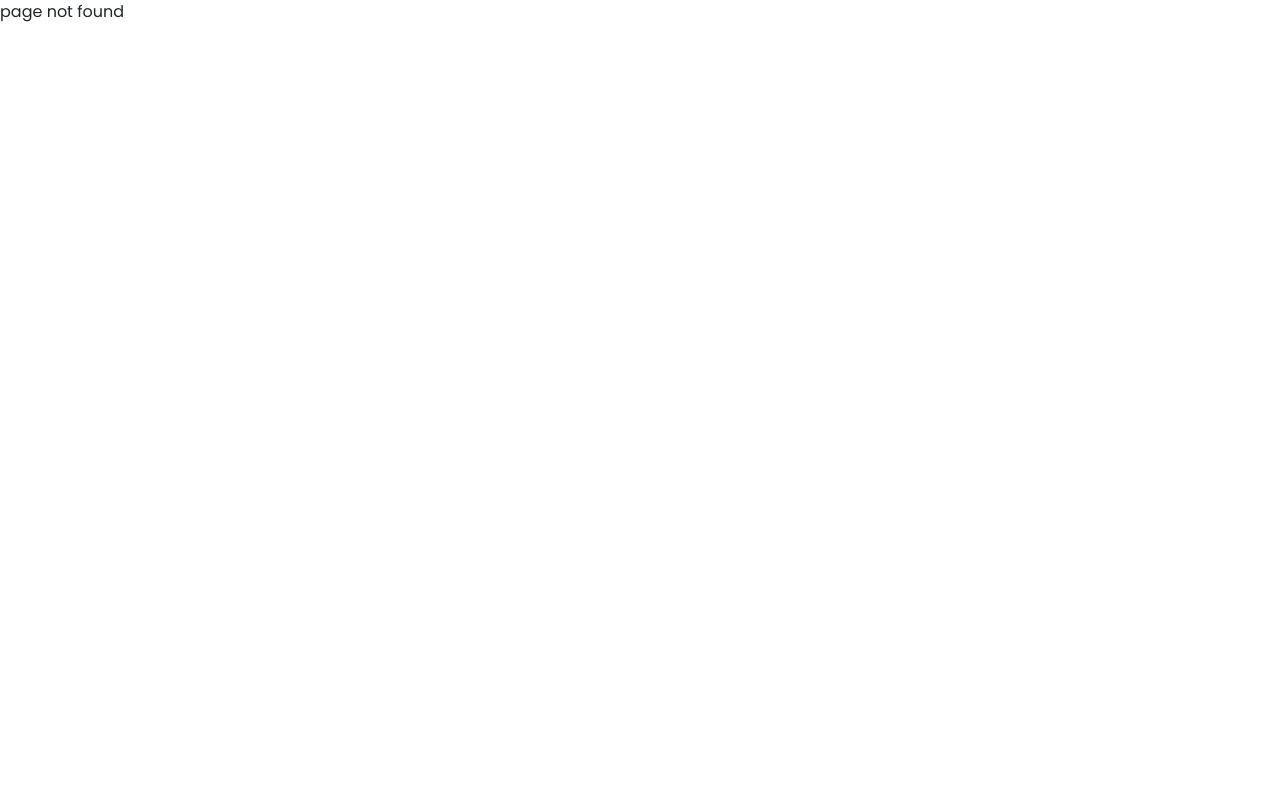
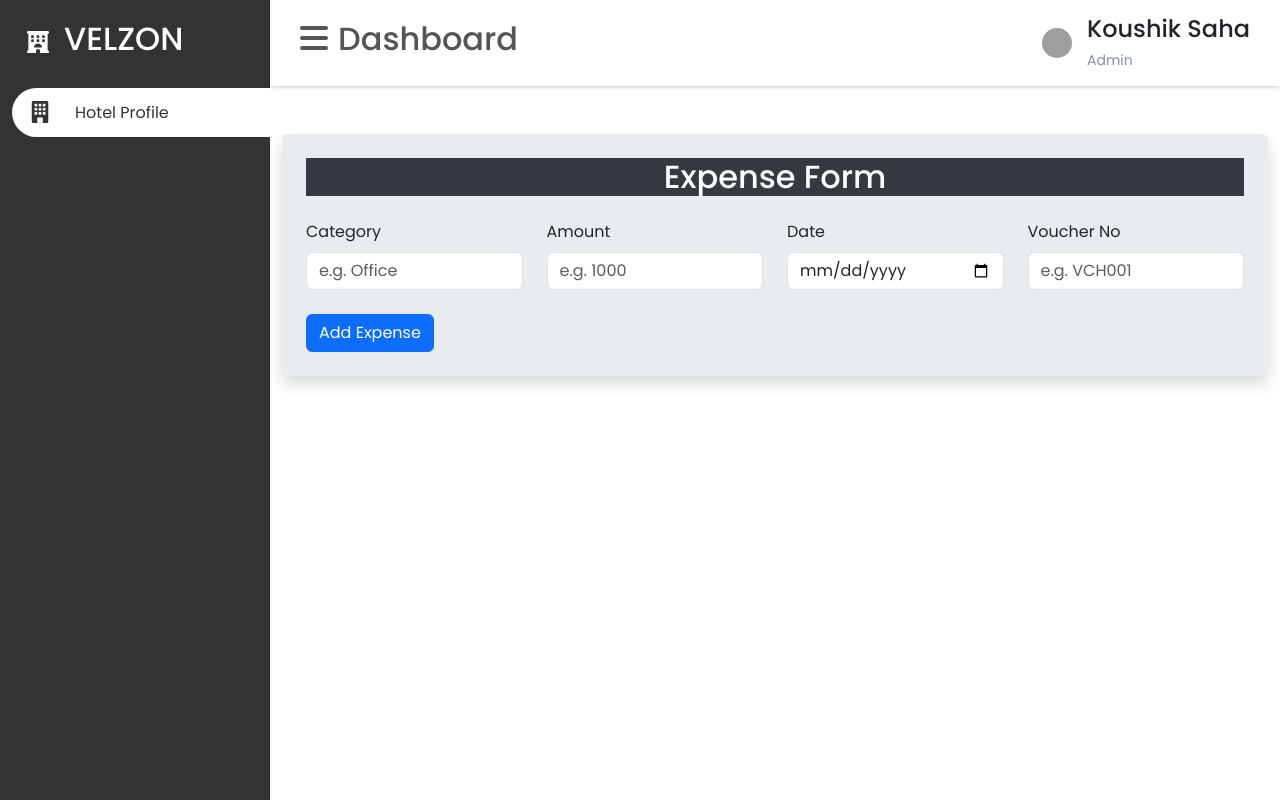
Before and after one commit to Vireta-Group/hotel-saas-frontend, a React (Vite) app: page /expense-form in a window 1280 px wide. Before the commit this address had no page. Built offline with nearby package versions, Linux system fonts and the light colour scheme; grey boxes are pictures that could not be loaded.

Commit message:
Expense form

```diff
--- /dev/null
+++ b/src/coreModule/expenseForm/expenseForm.jsx
@@ -0,0 +1,142 @@
+import React, { useState } from "react";
+
+const ExpenseForm = () => {
+    const [formData, setFormData] = useState({
+        category: "",
+        amount: "",
+        date: "",
+        voucher: "",
+    });
+
+    const [expenses, setExpenses] = useState([]);
+
+    const handleChange = (e) => {
+        setFormData({
+            ...formData,
+            [e.target.name]: e.target.value,
+        });
+    };
+
+    const handleSubmit = (e) => {
+        e.preventDefault();
+        const { category, amount, date, voucher } = formData;
+
+        if (!category || !amount || !date || !voucher) {
+            alert("Please fill in all fields");
+            return;
+        }
+
+        setExpenses((prev) => [...prev, formData]);
+        setFormData({ category: "", amount: "", date: "", voucher: "" });
+    };
+
+    const totalAmount = expenses.reduce(
+        (sum, exp) => sum + parseFloat(exp.amount || 0),
+        0
+    );
+
+    return (
+        <div className="container mt-5">
+            {/* Expense Form */}
+            <div className="p-4 mb-5 rounded shadow" style={{ backgroundColor: "#e9ecef" }}>
+                <h2 className="mb-4 text-center"
+                    style={{
+                        backgroundColor: "#343a40",
+                        color: "white",
+                    }}>
+                    Expense Form</h2>
+                <form onSubmit={handleSubmit}>
+                    <div className="row">
+                        <div className="mb-3 col-md-3">
+                            <label className="form-label">Category</label>
+                            <input
+                                type="text"
+                                name="category"
+                                className="form-control"
+                                value={formData.category}
+                                onChange={handleChange}
+                                placeholder="e.g. Office"
+                            />
+                        </div>
+
+                        <div className="mb-3 col-md-3">
+                            <label className="form-label">Amount</label>
+                            <input
+                                type="number"
+                                name="amount"
+                                className="form-control"
+                                value={formData.amount}
+                                onChange={handleChange}
+                                placeholder="e.g. 1000"
+                            />
+                        </div>
+
+                        <div className="mb-3 col-md-3">
+                            <label className="form-label">Date</label>
+                            <input
+                                type="date"
+                                name="date"
+                                className="form-control"
+                                value={formData.date}
+                                onChange={handleChange}
+                            />
+                        </div>
+
+                        <div className="mb-3 col-md-3">
+                            <label className="form-label">Voucher No</label>
+                            <input
+                                type="text"
+                                name="voucher"
+                                className="form-control"
+                                value={formData.voucher}
+                                onChange={handleChange}
+                                placeholder="e.g. VCH001"
+                            />
+                        </div>
+                    </div>
+
+                    <button type="submit" className="btn btn-primary mt-2">
+                        Add Expense
+                    </button>
+                </form>
+            </div>
+
+            {/* Expense Report */}
+            {expenses.length > 0 && (
+                <div className="p-4 rounded shadow text-center"
+                    style={{
+                        backgroundColor: "#343a40",
+                        color: "white",
+                    }}>
+                    <h4 className="mb-3">Expense Report</h4>
+                    <table className="table table-bordered table-striped">
+                        <thead>
+                            <tr>
+                                <th>Date</th>
+                                <th>Category</th>
+                                <th>Voucher</th>
+                                <th className="text-end">Amount (৳)</th>
+                            </tr>
+                        </thead>
+                        <tbody>
+                            {expenses.map((exp, index) => (
+                                <tr key={index}>
+                                    <td>{exp.date}</td>
+                                    <td>{exp.category}</td>
+                                    <td>{exp.voucher}</td>
+                                    <td className="text-end">{parseFloat(exp.amount).toFixed(2)}</td>
+                                </tr>
+                            ))}
+                        </tbody>
+                    </table>
+
+                    <h5 className="text-end mt-3">
+                        Total Expense: <strong>৳ {totalAmount.toFixed(2)}</strong>
+                    </h5>
+                </div>
+            )}
+        </div>
+    );
+};
+
+export default ExpenseForm;
--- a/src/routes/routes.jsx
+++ b/src/routes/routes.jsx
@@ -24,6 +24,8 @@ import EmployeeJobroleProfile from "../pages/hrmPayroll/employeeJobroleProfile/E
 import SearchLeave from "../pages/leaveManagement/LeaveSearch/LeaveSearch";
 import LeaveDetail from "../pages/leaveManagement/LeaveDetail/LeaveDetail";
 import AdminLeaveDetailList from "../pages/leaveManagement/AdminLeaveDetailList/AdminLeaveDetailList";
+import ExpenseForm from "../coreModule/expenseForm/expenseForm";
+import ExpenseReport from "../coreModule/ExpenseReport";
 
 const router = createBrowserRouter(
   createRoutesFromElements(
@@ -55,6 +57,8 @@ const router = createBrowserRouter(
             element={<AdminLeaveDetailList />}
           />
           <Route path="leave-detail/:employeeId" element={<LeaveDetail />} />
+          <Route path="expense-form" element={<ExpenseForm></ExpenseForm>}></Route>
+          <Route path="expense-report" element={<ExpenseReport></ExpenseReport>}></Route>
         </Route>
       </Route>
     </Route>
```
